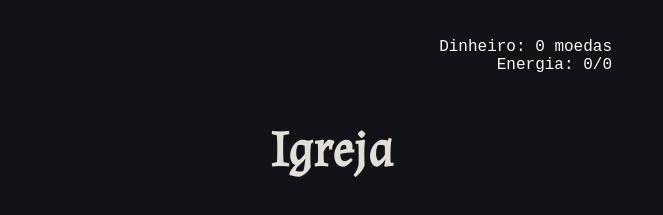
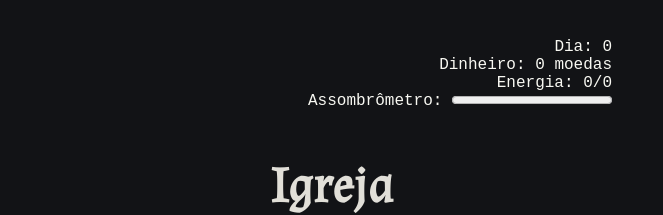
Before and after one commit to Brxndin/Graveyard-Simulator, a React (Vite) app in the folder app/: page /igreja in a window 1280 px wide. Shown: the top 215 px of the page, without its empty margins (308-971 px from the left). Built offline with nearby package versions, Linux system fonts and the light colour scheme; no server answers.

Commit message:
Mudanças no layout e componente de status para usar os novos dados e os hooks da forma correta

```diff
--- a/app/src/main/components/Layout.tsx
+++ b/app/src/main/components/Layout.tsx
@@ -12,10 +12,10 @@ export default function Layout() {
     useEffect(() => {
         if (!jogador) {
             const dadosIniciais = async () => {
-                const novoJodador = await buscarJogador(1);
+                const resultado = await buscarJogador(1);
 
-                if (novoJodador) {
-                    setJogador(novoJodador);
+                if (resultado) {
+                    setJogador(resultado.jogador);
                 }
             };
 
@@ -27,7 +27,7 @@ export default function Layout() {
 
     return (
         <div id="layout">
-            <Status dinheiro={jogador?.dinheiro} energia={jogador?.energia} energiaMaxima={jogador?.energiaMaxima} />
+            <Status dia={jogador?.diaAtual} assombrometro={jogador?.assombrometroAtual} dinheiro={jogador?.dinheiro} energia={jogador?.energia} energiaMaxima={jogador?.energiaMaxima} />
             <Outlet />
         </div>
     );
--- a/app/src/main/components/Status.tsx
+++ b/app/src/main/components/Status.tsx
@@ -2,15 +2,21 @@ interface StatusProps {
     dinheiro: number | undefined;
     energia: number | undefined;
     energiaMaxima: number | undefined;
+    dia: number | undefined;
+    assombrometro: number | undefined
 }
 
-export const Status = ({ dinheiro, energia, energiaMaxima }: StatusProps) => {
+export const Status = ({ dinheiro, energia, energiaMaxima, dia, assombrometro }: StatusProps) => {
     return (
         <div className='status-container'>
             <p>
+                Dia: <span>{dia ?? 0}</span>
+                <br/>
                 Dinheiro: <span>{dinheiro ?? 0} moedas</span>
                 <br/>
                 Energia: <span>{energia ?? 0}/{energiaMaxima ?? 0}</span>
+                <br/>
+                Assombrômetro: <progress className='assombrometro' value={assombrometro ?? 0} max={100}>Assombrômetro</progress>
             </p>
         </div>
     );
```
